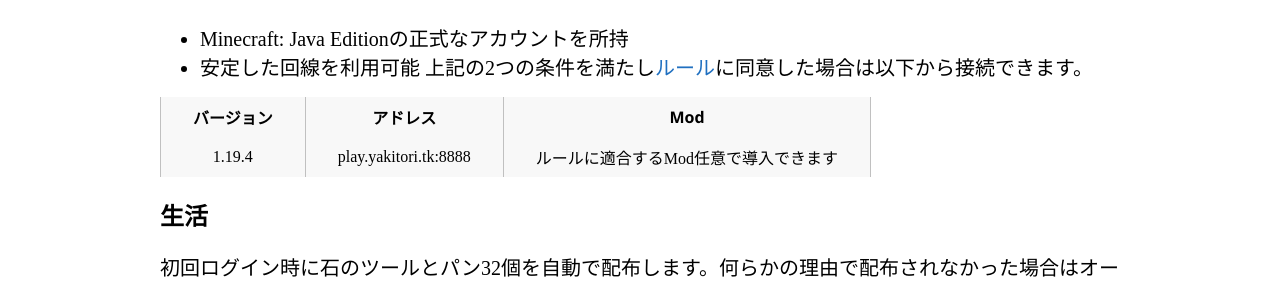
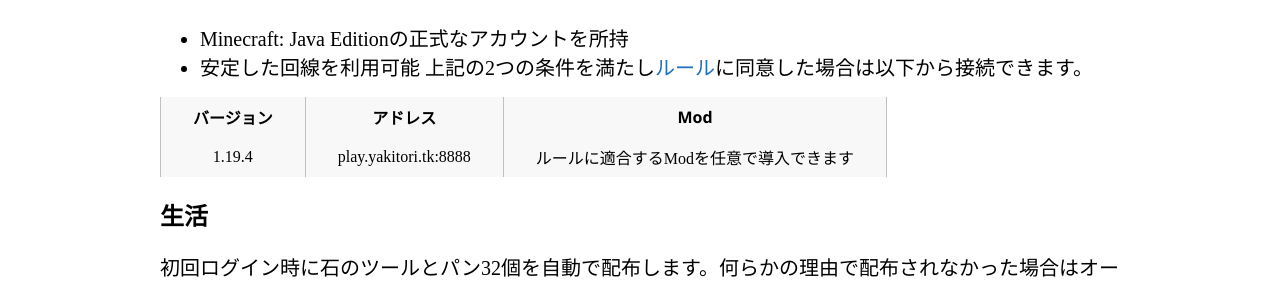
Before and after one commit to ra7n1k/ra7n1k.github.io, a Jekyll site: the page built from beginning.md, in a window 1280 px wide. Shown: the part 204-489 px from the top of the page. Built offline with Jekyll 4.4.1, drawn with Linux system fonts in a browser that asks for light colours.

Commit message:
文言を変更

```diff
--- a/beginning.md
+++ b/beginning.md
@@ -11,7 +11,7 @@
 
 | バージョン | アドレス               | Mod                                |
 | --------- | --------------------- | ---------------------------------- |
-| 1.19.4    | play.yakitori.tk:8888 | ルールに適合するMod任意で導入できます |
+| 1.19.4    | play.yakitori.tk:8888 | ルールに適合するModを任意で導入できます |
 
 ## 生活
 初回ログイン時に石のツールとパン32個を自動で配布します。何らかの理由で配布されなかった場合はオーナーにお知らせください。  *申し訳ありませんが原則、死亡などの理由によって失った場合はもう一度差し上げることはできません。
```
